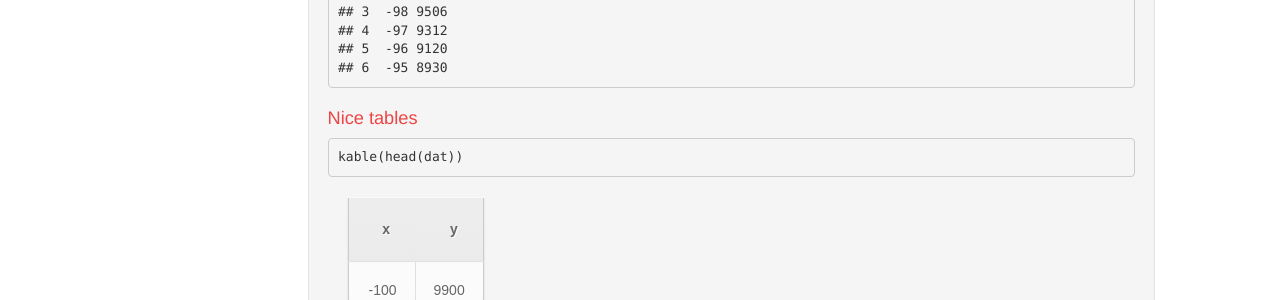
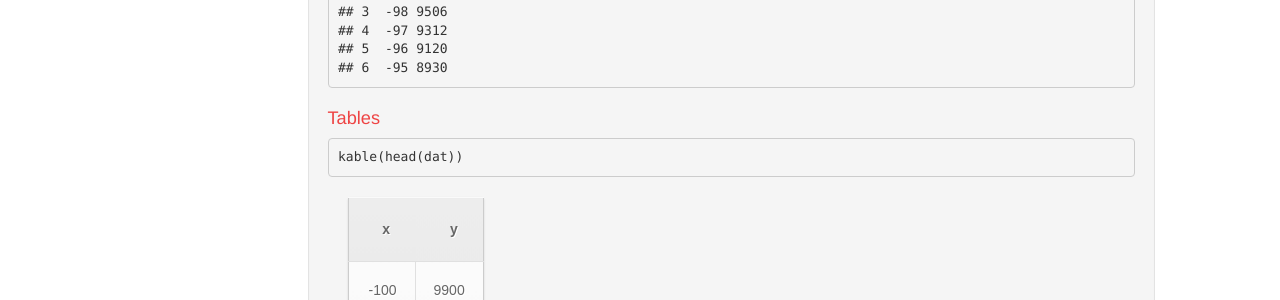
Before and after one commit to michbur/michbur.github.io, a Jekyll site: the page built from _posts/2015-11-12-First-post.md, in a window 1280 px wide and 900 px high, scrolled down 410 px. Shown: the part 152-452 px from the top of the window. Built offline with Jekyll 4.4.1, drawn with Linux system fonts in a browser that asks for light colours; Markdown is read by kramdown in place of the engine named in the settings; formulas are drawn with MathJax 3; comment, search, counter and statistics services are not loaded.

Commit message:
re-parsed first post

````diff
--- a/_posts/2015-11-12-First-post.md
+++ b/_posts/2015-11-12-First-post.md
@@ -44,7 +44,7 @@ head(dat)
 ## 6  -95 8930
 {% endhighlight %}
 
-# Nice tables
+# Tables
 
 
 {% highlight r %}
--- a/rmd_posts/2015-11-12-First-post.Rmd
+++ b/rmd_posts/2015-11-12-First-post.Rmd
@@ -31,7 +31,7 @@ dat <- data.frame(x = -100:100) %>%
 head(dat)
 ```
 
-# Nice tables
+# Tables
 
 ```{r, results='asis'}
 kable(head(dat))
````
Also changed, not shown: images/2015-11-12-First-post/unnamed-chunk-3-1.svg.
